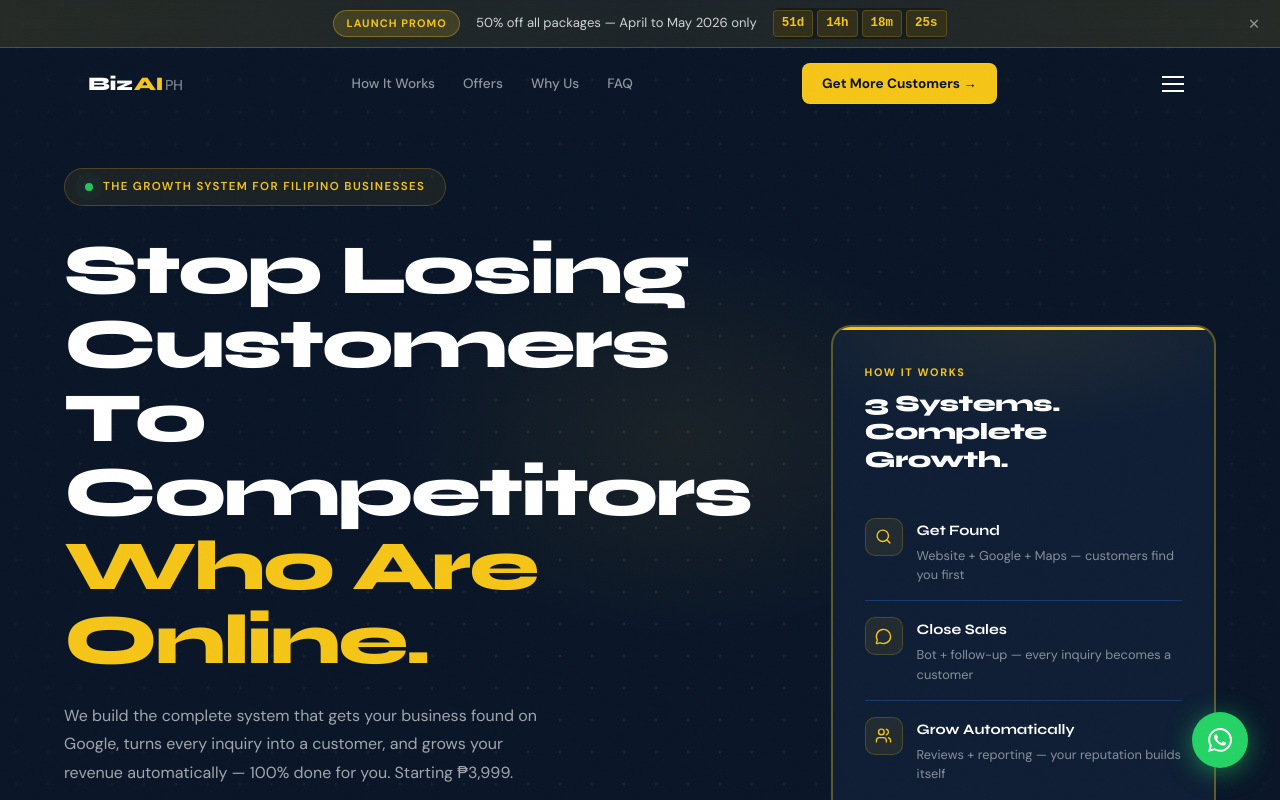
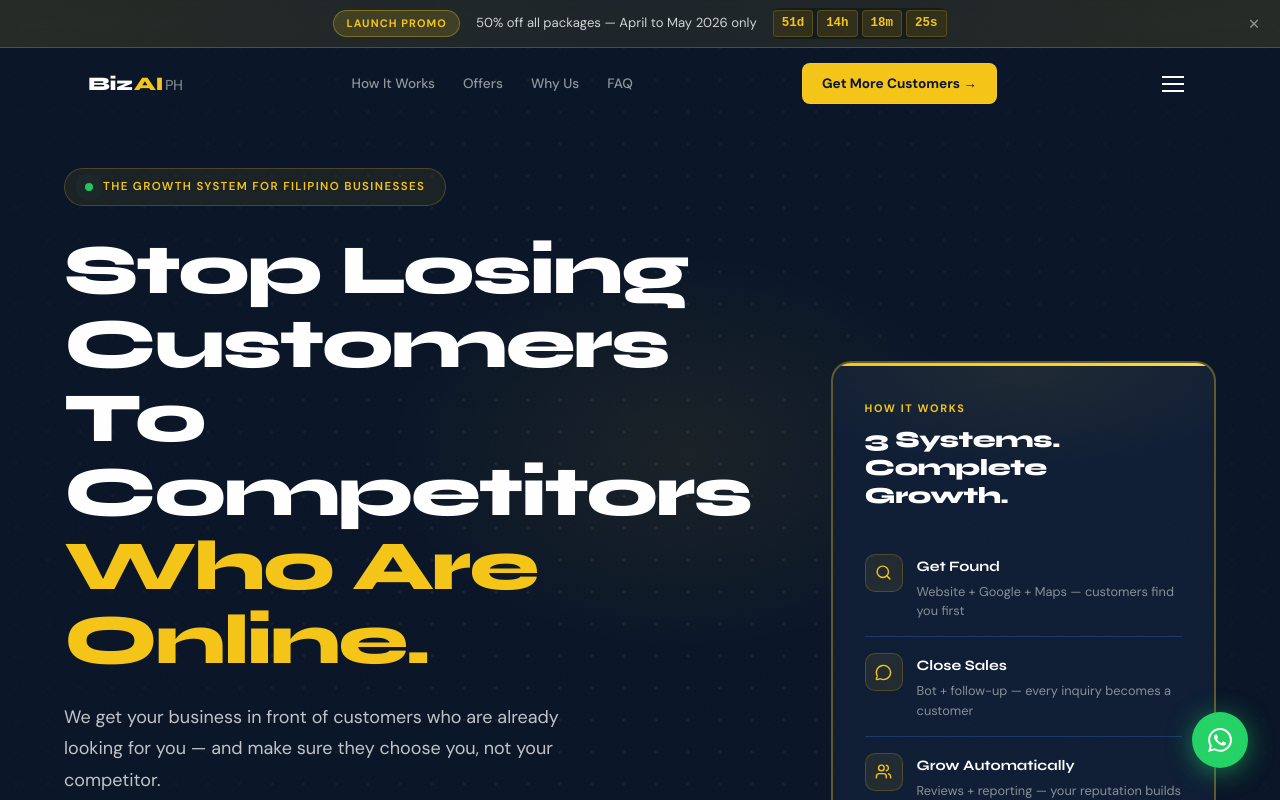
Before and after one commit to devwork-hireme/bizai-ph, a Next.js app: page / in a window 1280 px wide. Shown: the top 800 px of the page. Built offline with nearby package versions, Linux system fonts and the light colour scheme.

Commit message:
fix: apply hero subtext option C to Hero.tsx
https://claude.ai/code/session_01JmqLD76HKAPiER3w6VQae6

```diff
--- a/components/sections/Hero.tsx
+++ b/components/sections/Hero.tsx
@@ -172,18 +172,19 @@ export default function Hero() {
           <motion.p
             variants={item}
             style={{
-              fontSize: "1rem",
-              color: "rgba(255,255,255,0.62)",
-              maxWidth: "480px",
+              fontSize: "clamp(1rem, 2vw, 1.125rem)",
+              color: "rgba(255,255,255,0.75)",
+              maxWidth: "520px",
               marginBottom: "20px",
-              lineHeight: 1.78,
+              lineHeight: 1.75,
               fontWeight: 400,
               fontFamily: "var(--font-dm-sans), sans-serif",
             }}
           >
-            We build the complete system that gets your business found on Google,
-            turns every inquiry into a customer, and grows your revenue
-            automatically — 100% done for you. Starting ₱3,999.
+            We get your business in front of customers who are already looking
+            for you — and make sure they choose you, not your competitor.
+            <br /><br />
+            Starting ₱3,999.
           </motion.p>
 
           {/* Promo badge */}
```
